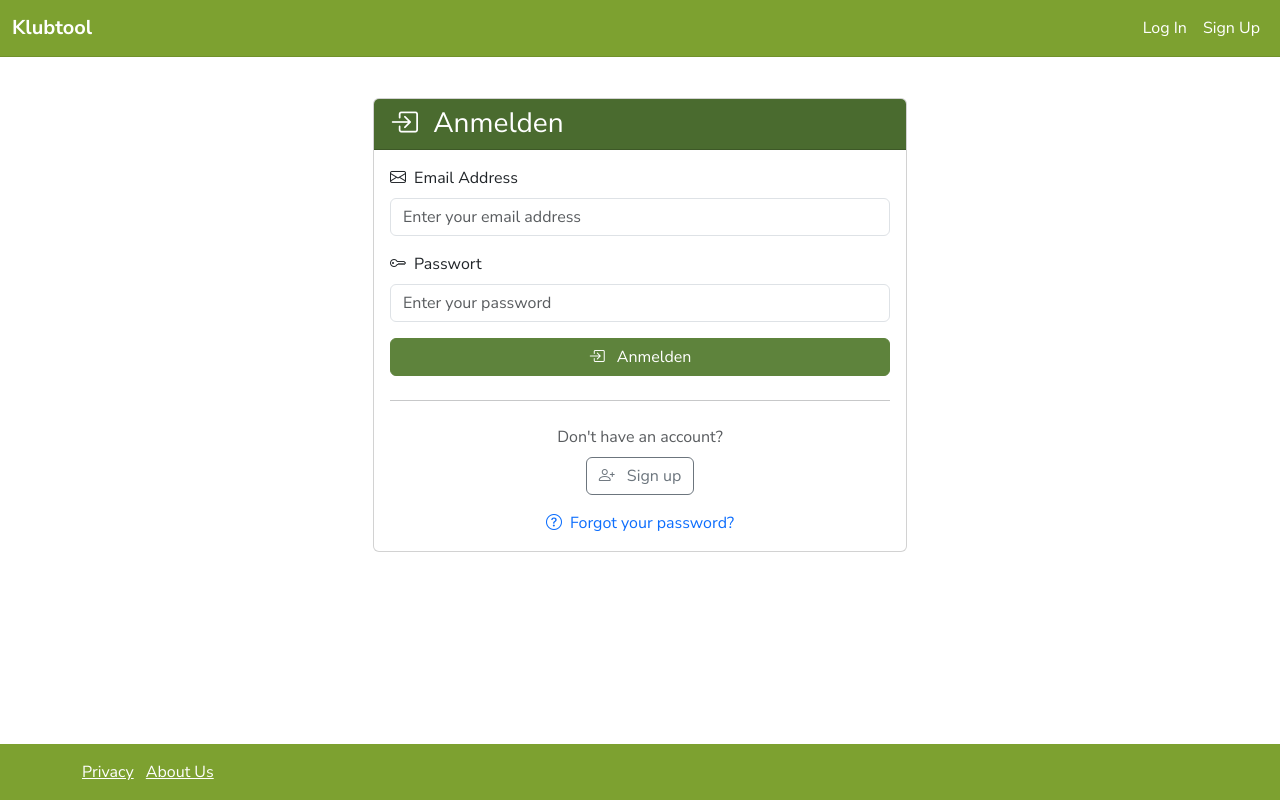
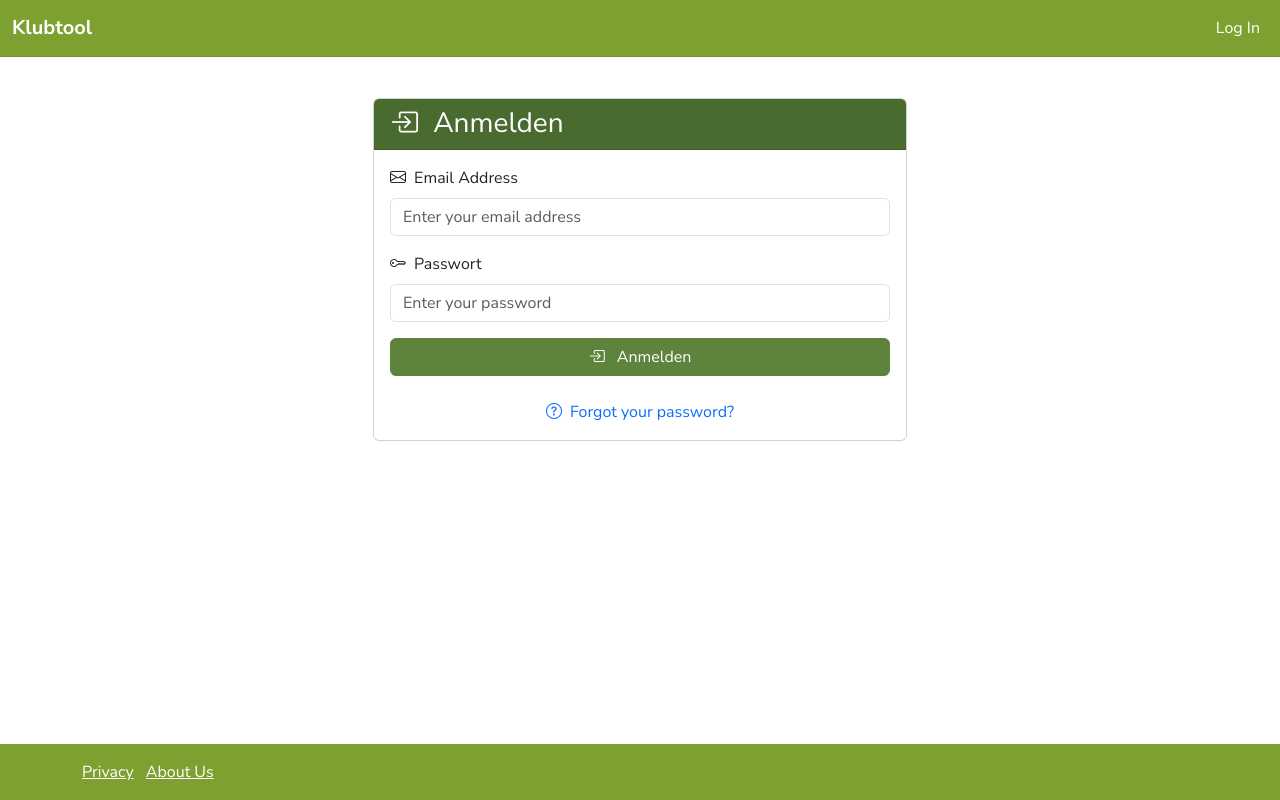
Before and after one commit to silvioheinze/klubtool, a Django app: page /user/settings/ in a window 1280 px wide. Run offline with Django 5.2, Linux system fonts and the light colour scheme; parts of the project's set-up code (start-up, migrations or seed data) failed here and were passed over; some libraries are stand-ins or nearby versions.

Commit message:
Remove sign-up links from login templates and adjust layout for improved user experience

```diff
--- a/app/templates/_base.html
+++ b/app/templates/_base.html
@@ -147,10 +147,6 @@
                         <li class="nav-item">
                             <a class="nav-link" href="{% url 'account_login' %}">{% trans "Log In" %}</a>
                         </li>
-
-                        <li class="nav-item">
-                            <a class="nav-link" href="{% url 'account_signup' %}">{% trans "Sign Up" %}</a>
-                        </li>
                     {% endif %}
                 </ul>
             </div>
--- a/app/templates/user/login.html
+++ b/app/templates/user/login.html
@@ -93,17 +93,7 @@
                         </div>
                     </form>
 
-                    <hr class="my-4">
-
-                    <div class="text-center">
-                        <p class="text-muted mb-2">{% trans "Don't have an account?" %}</p>
-                        <a href="{% url 'account_signup' %}" class="btn btn-outline-secondary">
-                            <i class="bi bi-person-plus me-2"></i>
-                            {% trans "Sign up" %}
-                        </a>
-                    </div>
-
-                    <div class="text-center mt-3">
+                    <div class="text-center mt-4">
                         <a href="{% url 'account_reset_password' %}" class="text-decoration-none">
                             <i class="bi bi-question-circle me-1"></i>
                             {% trans "Forgot your password?" %}
```
Also changed, not shown: app/templates/account/login.html (+1 -11 lines).
